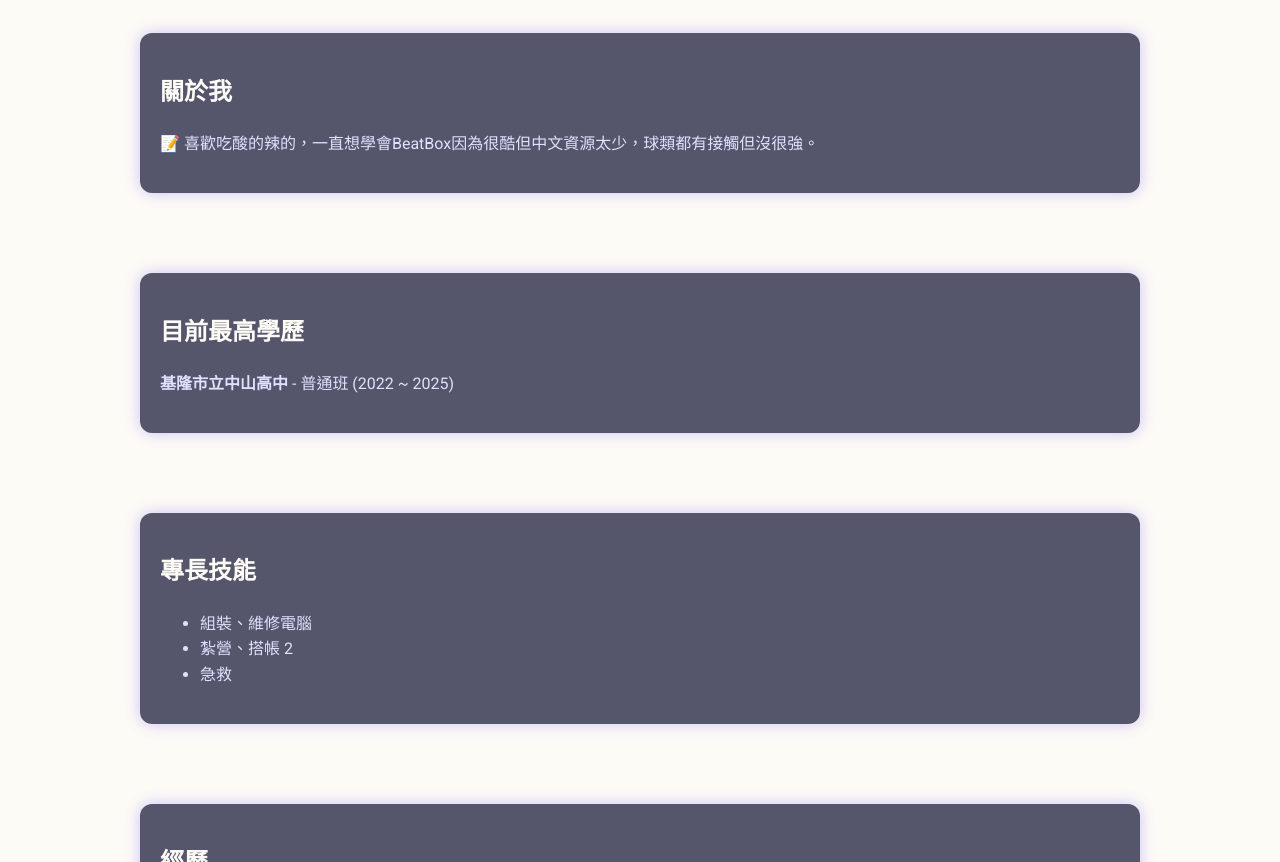
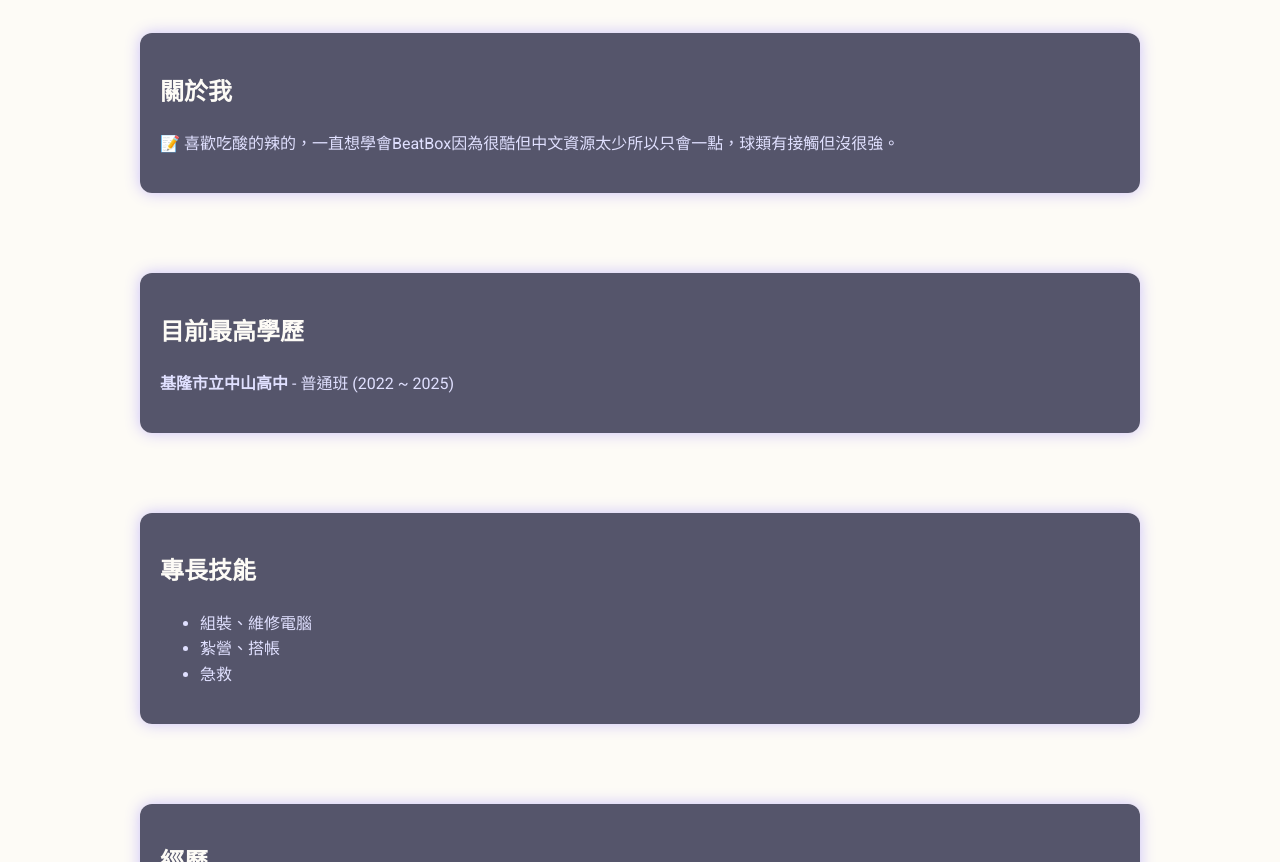
Before and after one commit to ZaunJeBil/ZaunJeBil.github.io, a plain HTML site: page index.html in a window 1280 px wide. Shown: the part 548-1410 px from the top of the page. Drawn offline with Linux system fonts and the light colour scheme.

Commit message:
Update index.html

```diff
--- a/index.html
+++ b/index.html
@@ -142,7 +142,7 @@
     <!-- 關於我 -->
     <section id="about" class="card">
       <h2>關於我</h2>
-      <p>📝 喜歡吃酸的辣的，一直想學會BeatBox因為很酷但中文資源太少，球類都有接觸但沒很強。</p>
+      <p>📝 喜歡吃酸的辣的，一直想學會BeatBox因為很酷但中文資源太少所以只會一點，球類有接觸但沒很強。</p>
     </section>
 
     <!-- 學歷 -->
@@ -156,7 +156,7 @@
       <h2>專長技能</h2>
       <ul>
         <li>組裝、維修電腦</li>
-        <li>紮營、搭帳 2</li>
+        <li>紮營、搭帳</li>
         <li>急救</li>
       </ul>
     </section>
```
